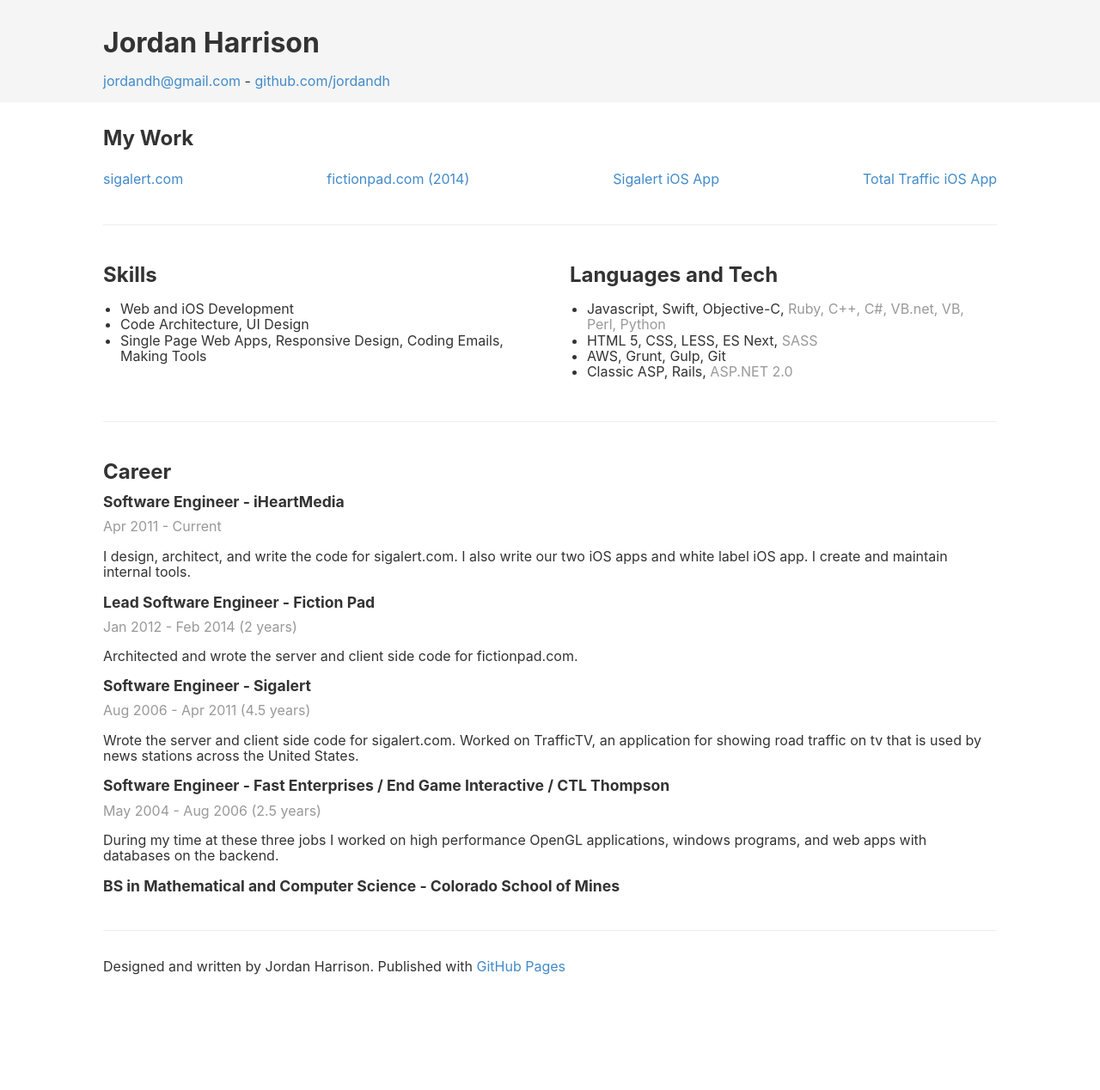
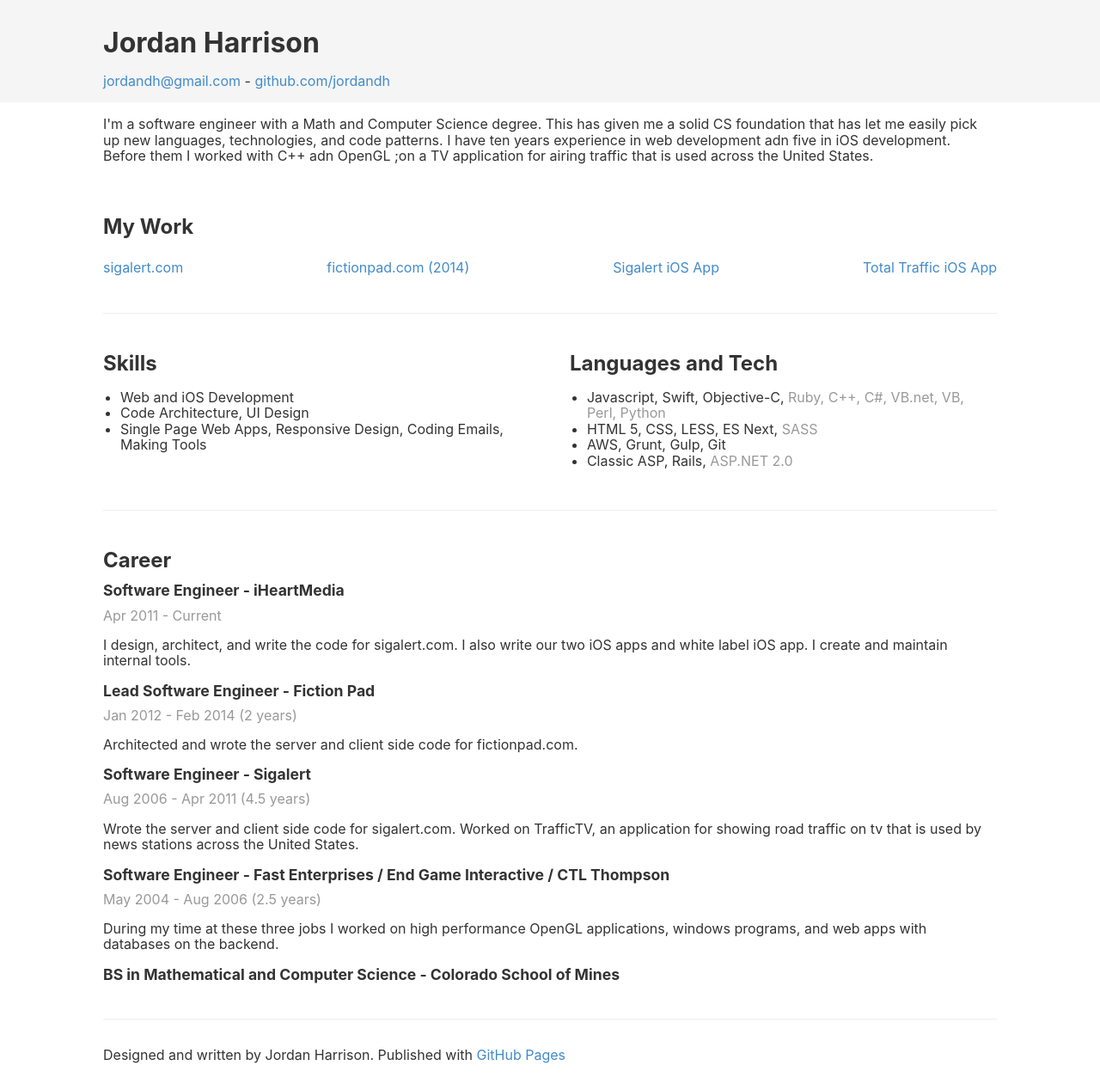
Before and after one commit to jordandh/resume, a Jekyll site: the page built from README.md, in a window 1280 px wide. Shown: the whole page at 86% size. Built offline with Jekyll 4.4.1, drawn with Linux system fonts in a browser that asks for light colours; our own code applies the rules of GitHub Pages for plain Markdown files; before the commit the page ends 1165 px from its top, so only the background shows below that.

Commit message:
Update default.html

```diff
--- a/_layouts/default.html
+++ b/_layouts/default.html
@@ -18,6 +18,12 @@
     </header>
 
     <main>
+      <section>
+        <p>
+          I'm a software engineer with a Math and Computer Science degree. This has given me a solid CS foundation that has let me easily pick up new languages, technologies, and code patterns. I have ten years experience in web development adn five in iOS development. Before them I worked with C++ adn OpenGL ;on a TV application for airing traffic that is used across the United States.
+        </p>
+      </section>
+
       <section class="my-work">
         <h2>My Work</h2>
         <ul class="my-work-list">
```
